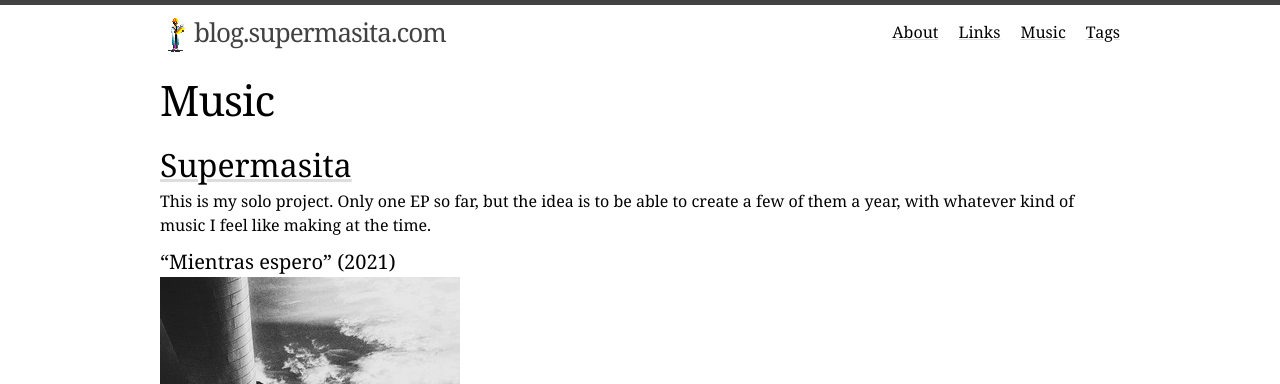
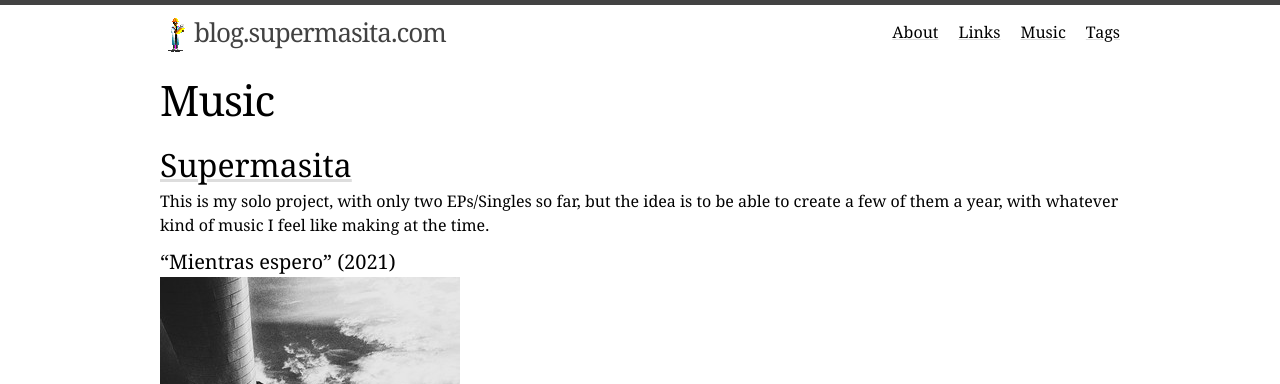
Before and after one commit to supermasita/blog.supermasita.com, a Jekyll site: the page built from music.md, in a window 1280 px wide. Shown: the top 384 px of the page. Built offline with Jekyll 4.4.1, drawn with Linux system fonts in a browser that asks for light colours.

Commit message:
mientras espero... 2

```diff
--- a/music.md
+++ b/music.md
@@ -5,7 +5,7 @@ permalink: /music/
 ---
 
 ## [Supermasita](https://open.spotify.com/artist/7zCW65GE1YwPDTYk7POovN)
-This is my solo project. Only one EP so far, but the idea is to be able to create a few of them a year, with whatever kind of music I feel like making at the time.
+This is my solo project, with only two EPs/Singles so far, but the idea is to be able to create a few of them a year, with whatever kind of music I feel like making at the time.
 
 #### "Mientras espero" (2021)
 ![Mientras espero album cover](https://blog.supermasita.com/assets/music/SUPERMASITA-2021-Mientras_espero.jpg)
```
